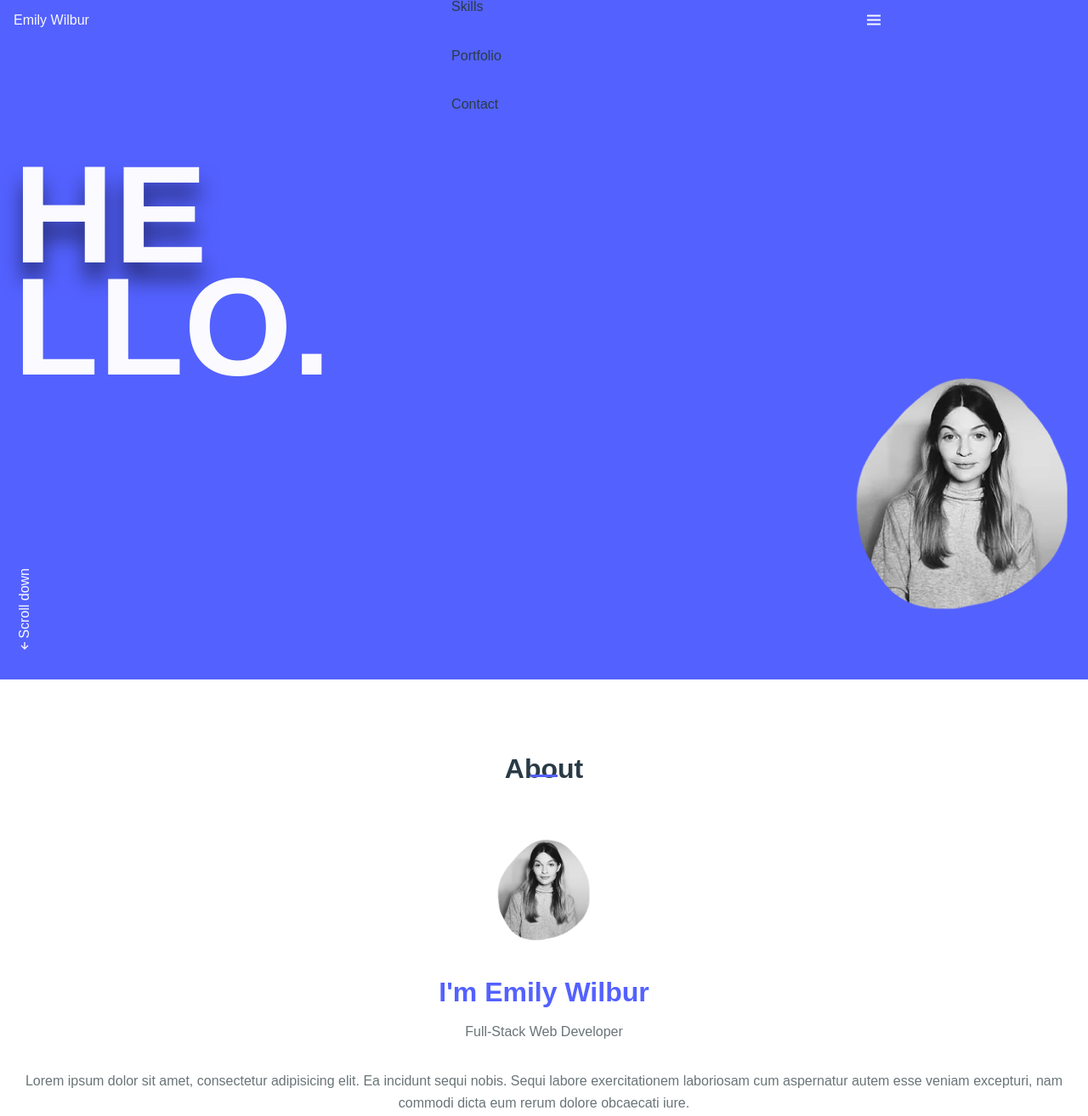
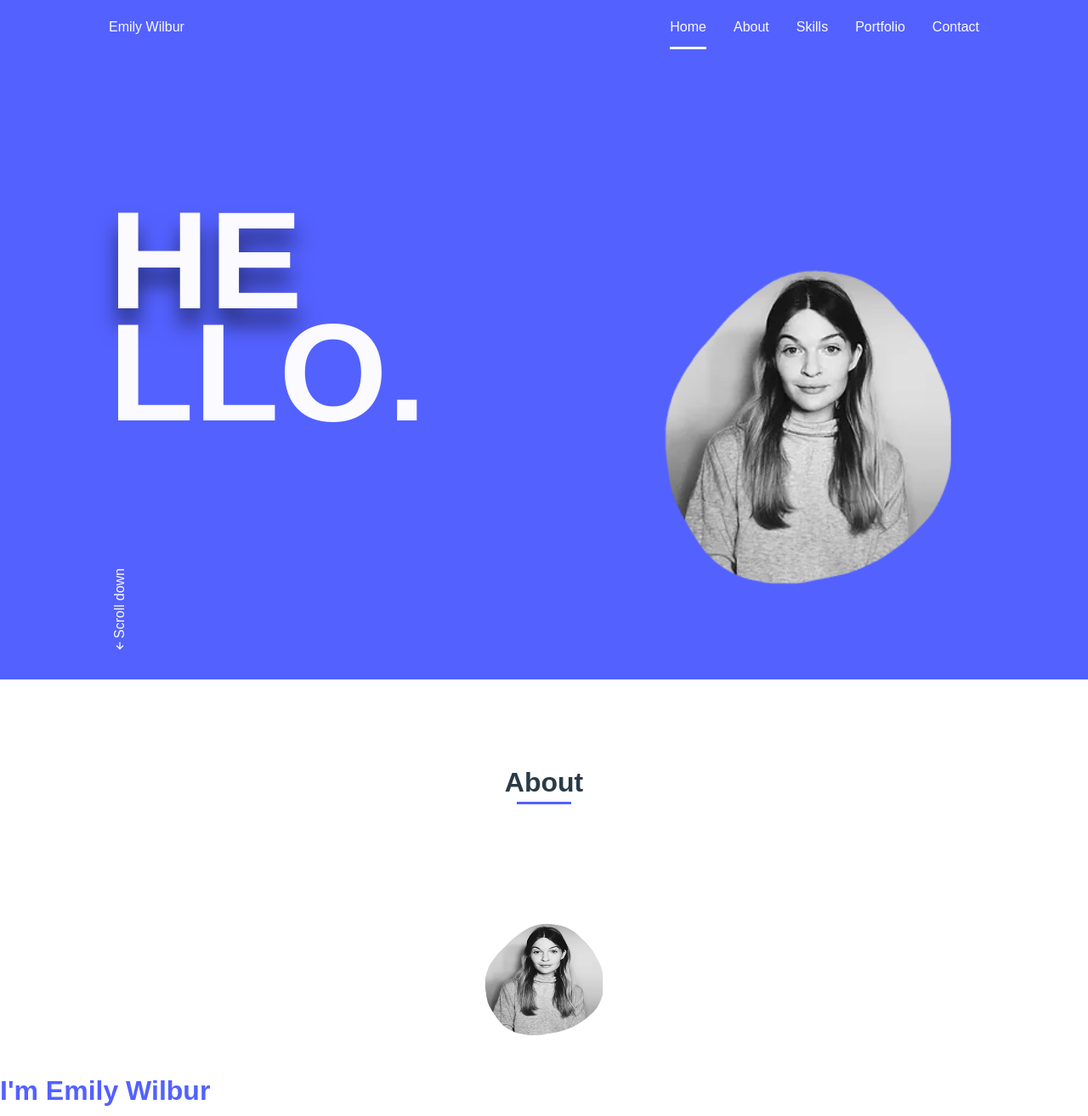
Before and after one commit to emilyjwilbur/mypf, a plain HTML site: page index.html in a window 1280 px wide. Shown: the top 1314 px of the page at 85% size. Drawn offline with nearby package versions, Linux system fonts and the light colour scheme.

Commit message:
media queries

```diff
--- a/index.html
+++ b/index.html
@@ -102,7 +102,7 @@
                 </div>
 
                 <div class="skills__img">
-                    <img src="images/skills.jpg" alt="">
+                    <!-- <img src="images/skills.jpg" alt=""> -->
                 </div>
             </div>
         </section>
--- a/styles.css
+++ b/styles.css
@@ -278,6 +278,7 @@ img {
 /* SKILLS */
 .skills__container {
     row-gap: 2rem;
+
 }
 .skills__subtitle {
     color: var(--first-color);
@@ -425,3 +426,101 @@ img {
 
 
 /* MEDIA QUERIES */
+
+@media screen and (min-width: 768px) {
+    body {
+        margin: 0;
+    }
+    .section {
+        padding-top: 4rem;
+    }
+    .section-title {
+        margin-bottom: 3rem;
+    }
+    .section-title::after {
+        width: 64px;
+        top: 3rem;
+    }
+
+    .nav {
+        height: calc(var(--header-height) + 1rem);
+    }
+    .nav__list {
+        display: flex;
+    }
+    .nav__item{
+        margin-left: var(--mb-4);
+        margin-bottom: 0;
+    }
+    .nav__toggle {
+        display: none;
+    }
+    .nav__link {
+        color: var(--white-color);
+    }
+    .nav__link:hover {
+        color: var(--white-color);
+    }
+    .active::after {
+        background-color: var(--white-color);
+    }
+    .home__container {
+        height: 100vh;
+        grid-template-rows: 1.7fr 1fr;
+        row-gap: 0;
+    }
+    .home__img {
+        width: 400px;
+        right: 10%;
+    }
+
+    .about__container {
+        grid-template-columns: repeat(2, 1fr);
+        align-items:center;
+        text-align:initial;
+        padding: 4rem 0;
+
+    }
+
+    .about__img {
+        width: 300px;
+        height: 200px;
+    }
+
+    .about__img img {
+        width: 165px;
+    }
+
+    .skills__container {
+        grid-template-columns: repeat(2, 1fr);
+        align-items: center;
+        justify-content: center;
+    }
+
+    .portfolio__container {
+        grid-template-columns: repeat(3, 1fr);
+        grid-template-rows: repeat(2, 1fr);
+        column-gap: 2rem;
+    }
+
+    .contact__container {
+        grid-template-columns: repeat(2, 1fr);
+        justify-items: center;
+    }
+    .contact__form {
+        width: 380px;
+    }
+
+    .footer__container {
+        grid-template-columns: repeat(3, 1fr);
+        justify-items: center;
+    }
+
+}
+
+@media screen and (min-width: 1024px) {
+    .bd-grid {
+        margin-left: auto;
+        margin-right: auto;
+    }
+}
```
